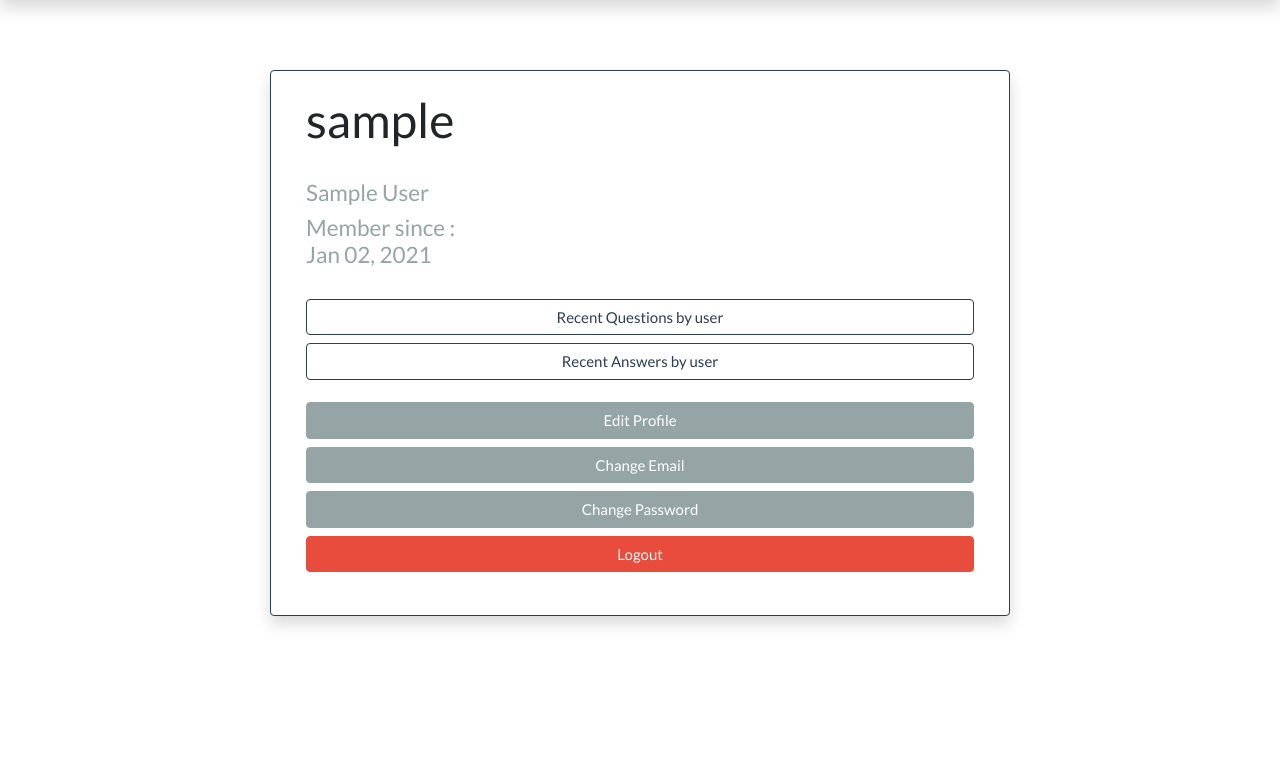
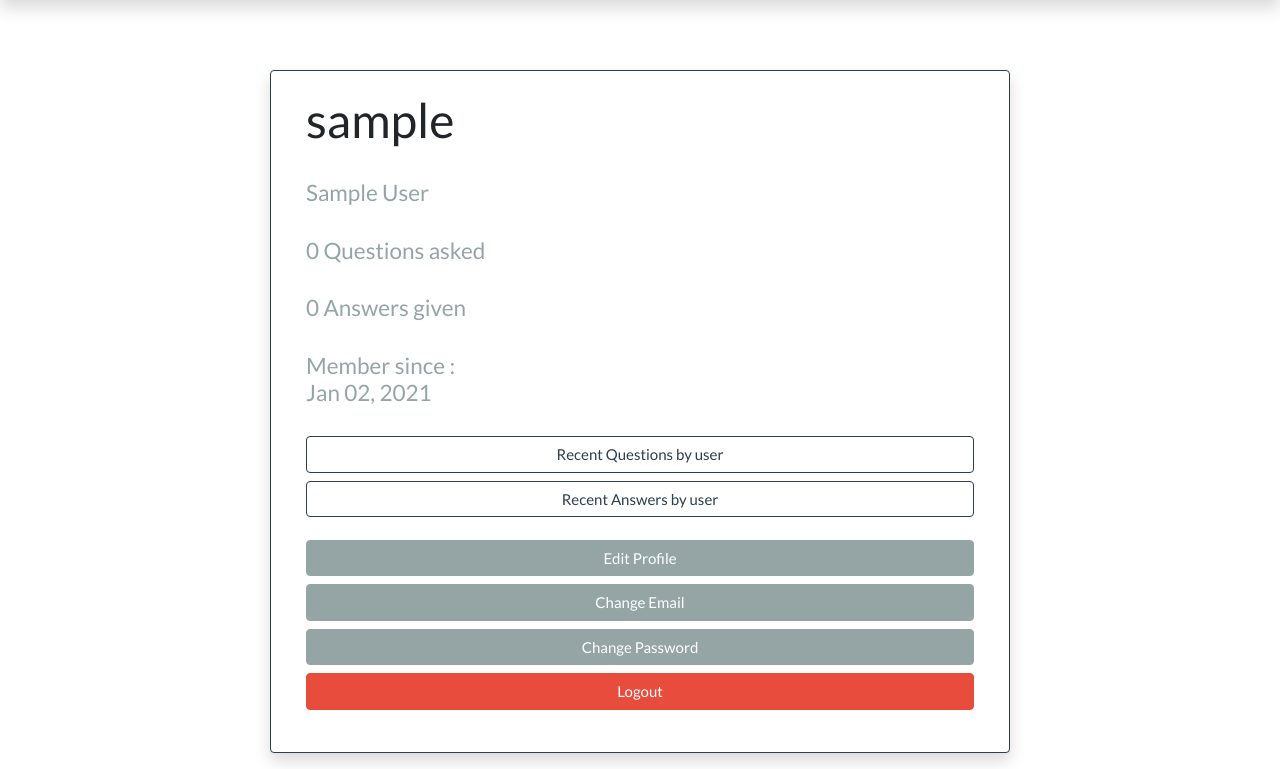
Before and after one commit to dheerajreal/DjangoSimpleQandA, a Django app: a page that uses mysite/templates/user/detail.html in a window 1280 px wide. Shown: the part 71-840 px from the top of the page. Before the commit the page ends 698 px from the top, so only its background shows below. Run offline with Django 3.2, Linux system fonts and the light colour scheme; the visitor is signed in with stand-in values (Sample User, id 1); data comes from the database, SQL or seed files in the repository; data that the repository does not hold is empty; some libraries are stand-ins or nearby versions.

Commit message:
added number of Q/A in user detail template

```diff
--- a/mysite/templates/user/detail.html
+++ b/mysite/templates/user/detail.html
@@ -10,6 +10,11 @@
             <h1 class=> {{ user.username }}</h1>
             <br />
             <h4 class="text-muted">{{ user.get_full_name }}</h4>
+            <br />
+            <h4 class="text-muted"> {{ user.question_set.count}} Questions asked</h4>
+            <br />
+            <h4 class="text-muted"> {{ user.answer_set.count}} Answers given</h4>
+            <br />
             <h4 class="text-muted">Member since : <br /> {{ user.date_joined |date:"M d, Y"}}</h4>
             <br />
 
```
